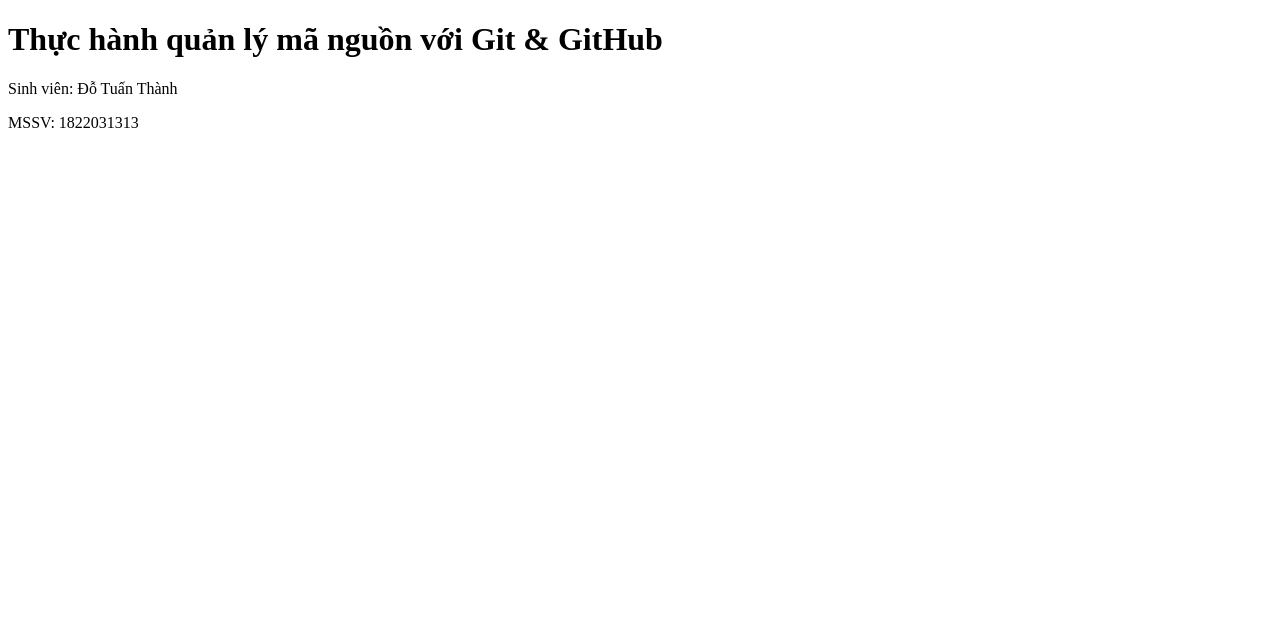
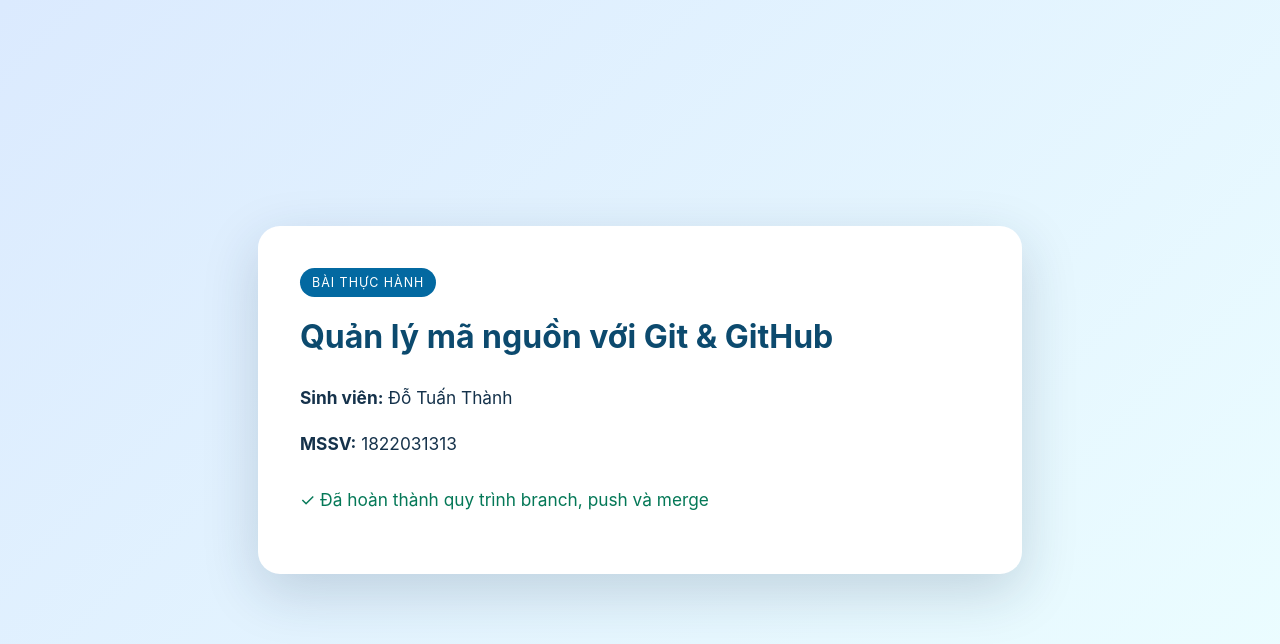
Before and after one commit to tuanthanh2203/ThucHanhGit_1822031313, a plain HTML site: page index.html in a window 1280 px wide. Drawn offline with Linux system fonts and the light colour scheme.

Commit message:
Feature: Thêm giao diện và liên kết CSS

```diff
--- a/index.html
+++ b/index.html
@@ -4,12 +4,15 @@
   <meta charset="UTF-8">
   <meta name="viewport" content="width=device-width, initial-scale=1.0">
   <title>Thực hành Git - Đỗ Tuấn Thành</title>
+  <link rel="stylesheet" href="style.css">
 </head>
 <body>
-  <main>
-    <h1>Thực hành quản lý mã nguồn với Git & GitHub</h1>
-    <p>Sinh viên: Đỗ Tuấn Thành</p>
-    <p>MSSV: 1822031313</p>
+  <main class="profile-card">
+    <span class="badge">BÀI THỰC HÀNH</span>
+    <h1>Quản lý mã nguồn với Git & GitHub</h1>
+    <p><strong>Sinh viên:</strong> Đỗ Tuấn Thành</p>
+    <p><strong>MSSV:</strong> 1822031313</p>
+    <p class="status">✓ Đã hoàn thành quy trình branch, push và merge</p>
   </main>
 </body>
 </html>
--- /dev/null
+++ b/style.css
@@ -0,0 +1,34 @@
+:root {
+  font-family: Inter, Arial, sans-serif;
+  color: #15324b;
+  background: linear-gradient(135deg, #dbeafe, #ecfeff);
+}
+
+body {
+  min-height: 100vh;
+  margin: 0;
+  display: grid;
+  place-items: center;
+}
+
+.profile-card {
+  width: min(680px, 82vw);
+  padding: 42px;
+  border-radius: 22px;
+  background: #ffffff;
+  box-shadow: 0 18px 55px rgba(21, 50, 75, 0.18);
+}
+
+.badge {
+  display: inline-block;
+  padding: 7px 12px;
+  border-radius: 999px;
+  color: #ffffff;
+  background: #0369a1;
+  font-size: 0.78rem;
+  letter-spacing: 0.08em;
+}
+
+h1 { margin: 20px 0 28px; color: #0c4a6e; }
+p { font-size: 1.08rem; line-height: 1.65; }
+.status { margin-top: 28px; color: #047857; }
```
